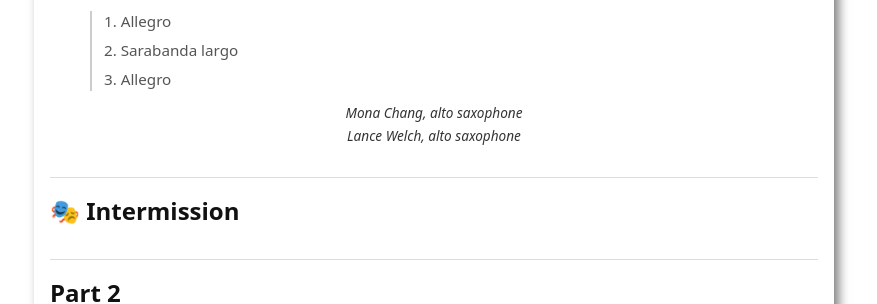
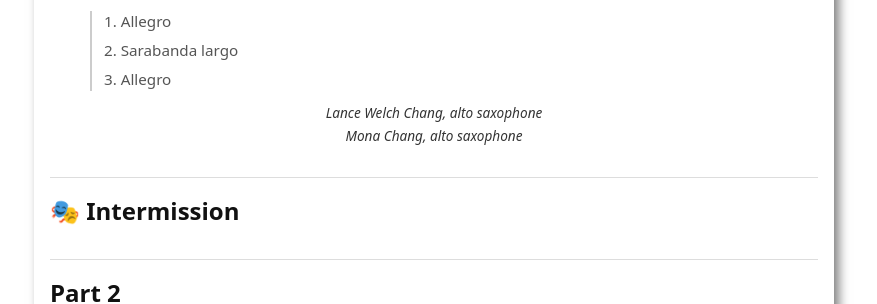
Before and after one commit to KurtKroeker/csehy-fundraising, a Jekyll site: the page built from program.md, in a window 1280 px wide and 900 px high, scrolled down 912 px. Shown: the part 157-461 px from the top of the window, without its empty margins (206-1083 px from the left). Built offline with Jekyll 4.4.1, drawn with Linux system fonts in a browser that asks for light colours.

Commit message:
Update program.yml

```diff
--- a/_data/program.yml
+++ b/_data/program.yml
@@ -58,8 +58,8 @@ sections:
           - title: "2. Sarabanda largo"
           - title: "3. Allegro"
         performers:
+          - "Lance Welch Chang, alto saxophone"
           - "Mona Chang, alto saxophone"
-          - "Lance Welch, alto saxophone"
 
   - title: "Intermission"
     items:
```
